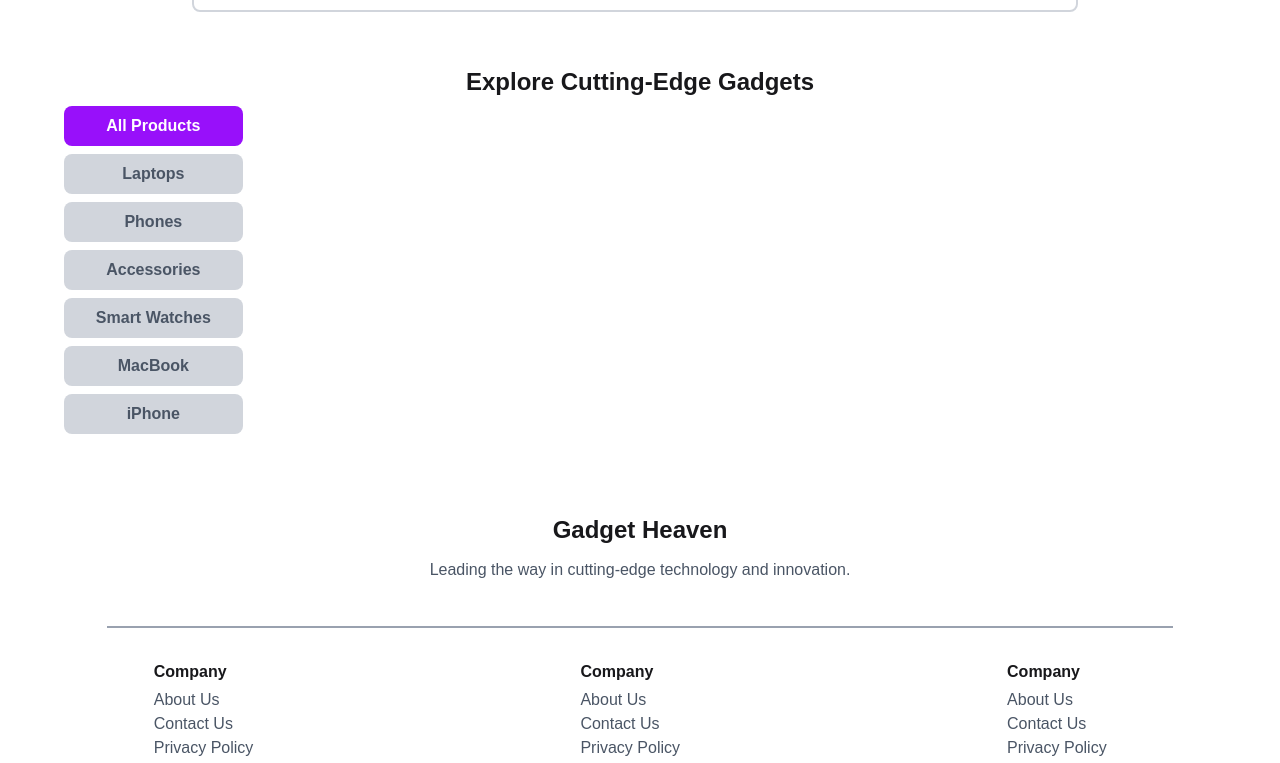
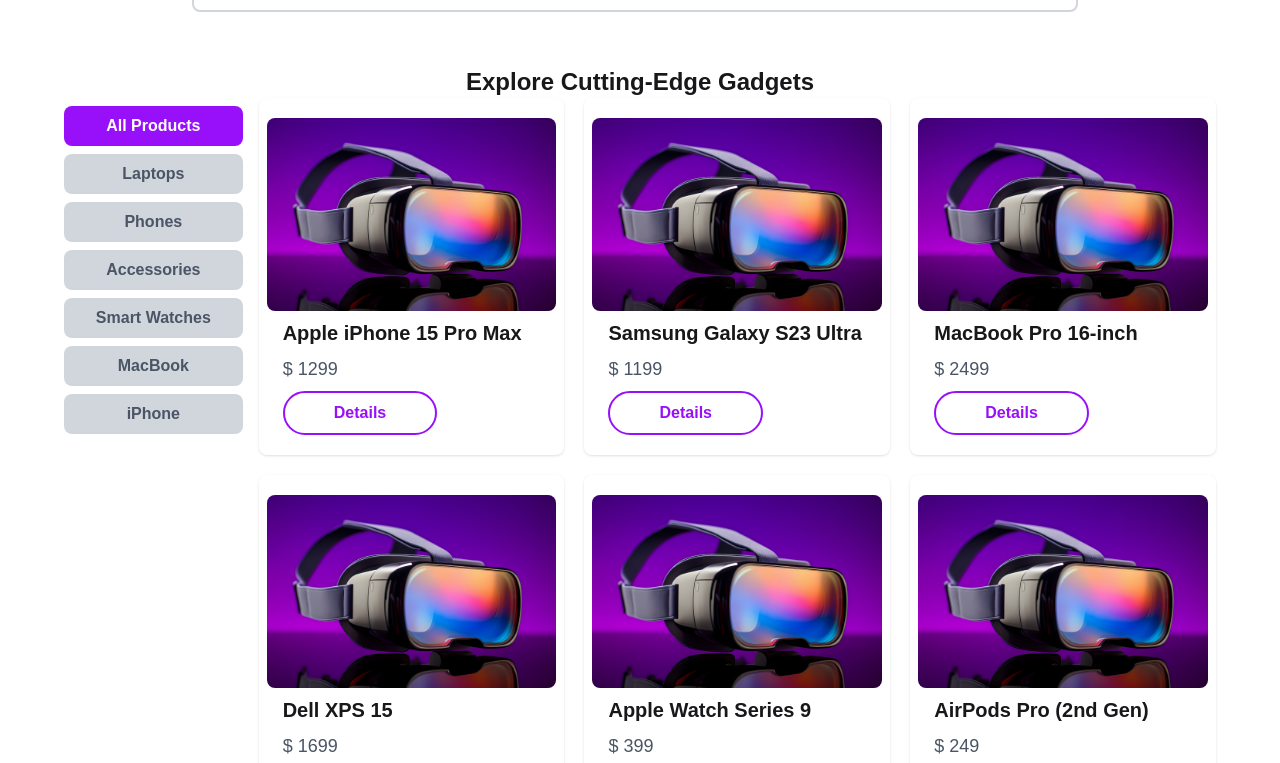
Before and after one commit to tanmayislam2006/gadget-haven, a React (Vite) app: page / in a window 1280 px wide. Shown: the part 994-1757 px from the top of the page. Built offline with nearby package versions, Linux system fonts and the light colour scheme.

Commit message:
Refactor Home and AllItems components to utilize context for data management and enhance item display

```diff
--- a/src/Components/Gadget/AllItems/AllItems.jsx
+++ b/src/Components/Gadget/AllItems/AllItems.jsx
@@ -1,9 +1,28 @@
-import React from "react";
+import React, { use } from "react";
+import { AllDataContext } from "../../Home/home";
+import Image from "../../../assets/banner.jpg";
 
 const AllItems = () => {
+  const [allData] = use(AllDataContext);
+
   return (
     <div className="col-span-10 grid grid-cols-3 gap-5">
-
+      {allData.map((item, index) => (
+        <div key={index} className="p-2  rounded-lg shadow py-5">
+          <div className=" rounded-lg">
+            <img src={Image} className="rounded-lg w-full h-full " />
+          </div>
+          <div className="mx-4">
+            <h3 className="font-bold my-2 text-xl">{item.product_title}</h3>
+            <p className="my-2 text-lg text-gray-600">$ {item.price}</p>
+            <div className=" w-3/5">
+              <button className="w-full py-2 px-4 cursor-pointer border-2 border-purple-600  text-purple-600 font-bold rounded-3xl">
+                Details
+              </button>
+            </div>
+          </div>
+        </div>
+      ))}
     </div>
   );
 };
--- a/src/Components/Home/Home.jsx
+++ b/src/Components/Home/Home.jsx
@@ -1,12 +1,18 @@
-import React from 'react';
-import Hero from '../Hero/Hero';
-import Gadget from '../Gadget/Gadget';
-
+import React, { createContext, useState } from "react";
+import Hero from "../Hero/Hero";
+import Gadget from "../Gadget/Gadget";
+import { useLoaderData } from "react-router";
+export const AllDataContext = createContext();
 const Home = () => {
+  const alldata = useLoaderData();
+  //   console.log(alldata);
+  const [allData, setAllData] = useState(alldata);
   return (
     <div>
+      <AllDataContext value={[allData, setAllData]}>
         <Hero></Hero>
         <Gadget></Gadget>
+      </AllDataContext>
     </div>
   );
 };
--- a/src/main.jsx
+++ b/src/main.jsx
@@ -10,7 +10,9 @@
     path: '/',
     element: <Root />,
     children: [
-      { index: true, element:<Home/> },
+      { index: true,
+        loader:()=>fetch('allData.json'),
+         element:<Home/> },
       { path: '/statistics', element: <h1>Statistics</h1> },
       { path: '/dashboard', element: <h1>DashBoard</h1> },
     ],
```
Lines whose indentation alone changed are shown as unchanged.
